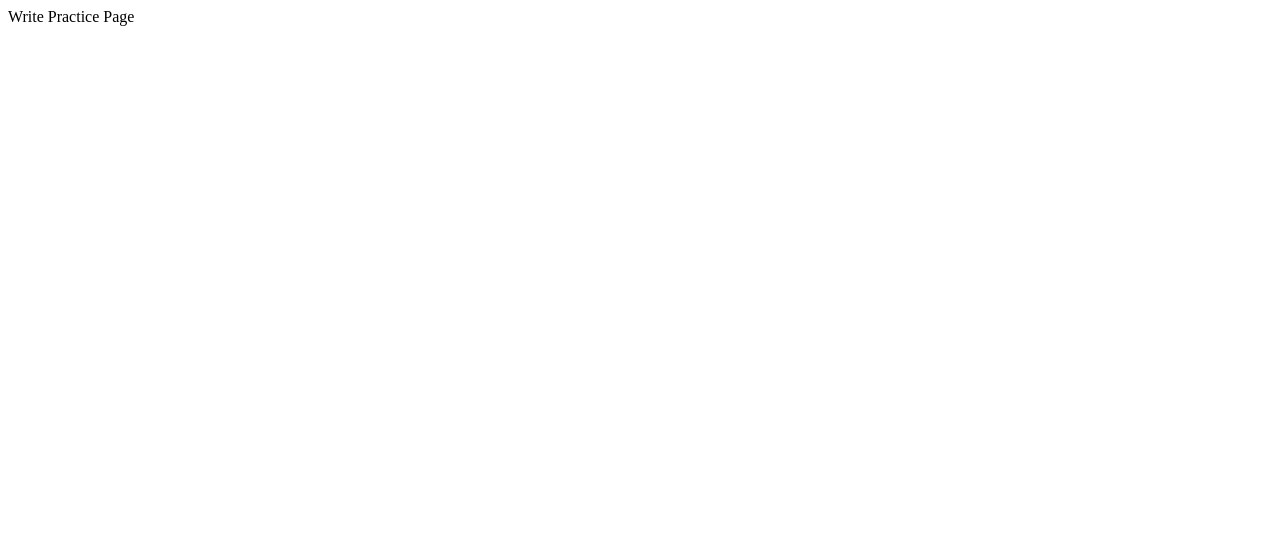
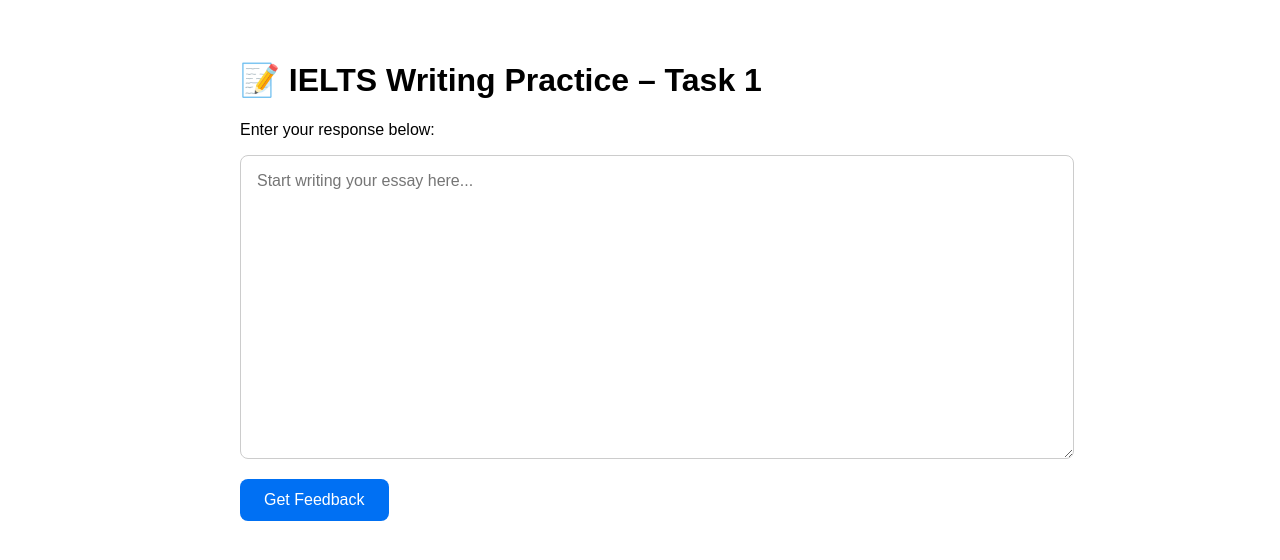
Before and after one commit to jaysonnguyensub/IELTS-Website, a Next.js app: page /WritePracticePage in a window 1280 px wide. Shown: the top 560 px of the page. Built offline with nearby package versions, Linux system fonts and the light colour scheme.

Commit message:
🚀 Update WritePracticePage to real MVP mode

```diff
--- a/pages/WritePracticePage.tsx
+++ b/pages/WritePracticePage.tsx
@@ -1,6 +1,72 @@
-// pages/WritePracticePage.tsx
+import { useState } from "react";
+import FeedbackResult from "@/components/FeedbackResult";
+import { getFeedbackFromGPT } from "@/utils/gptClient";
+
 const WritePracticePage = () => {
-  return <div>Write Practice Page</div>;
+  const [essay, setEssay] = useState("");
+  const [loading, setLoading] = useState(false);
+  const [result, setResult] = useState(null);
+
+  const handleSubmit = async () => {
+    if (!essay.trim()) return;
+    setLoading(true);
+    const feedback = await getFeedbackFromGPT({
+      taskType: "task1",
+      essay,
+      taskRequirement: "The graph below shows the production levels of the main kinds of fuel in the UK between 1981 and 2000."
+    });
+    setResult(feedback);
+    setLoading(false);
+  };
+
+  return (
+    <div style={{ padding: "2rem", fontFamily: "sans-serif", maxWidth: "800px", margin: "auto" }}>
+      <h1>📝 IELTS Writing Practice – Task 1</h1>
+      <p>Enter your response below:</p>
+
+      <textarea
+        rows={15}
+        value={essay}
+        onChange={(e) => setEssay(e.target.value)}
+        placeholder="Start writing your essay here..."
+        style={{
+          width: "100%",
+          padding: "1rem",
+          fontSize: "1rem",
+          fontFamily: "inherit",
+          borderRadius: "8px",
+          border: "1px solid #ccc",
+          marginBottom: "1rem"
+        }}
+      />
+
+      <button
+        onClick={handleSubmit}
+        disabled={loading}
+        style={{
+          padding: "0.75rem 1.5rem",
+          fontSize: "1rem",
+          borderRadius: "8px",
+          border: "none",
+          backgroundColor: "#0070f3",
+          color: "white",
+          cursor: "pointer"
+        }}
+      >
+        {loading ? "Scoring..." : "Get Feedback"}
+      </button>
+
+      {result && (
+        <div style={{ marginTop: "2rem" }}>
+          <FeedbackResult
+            essay={essay}
+            corrections={result.corrections}
+            scores={result.bandScores}
+          />
+        </div>
+      )}
+    </div>
+  );
 };
 
 export default WritePracticePage;
```
